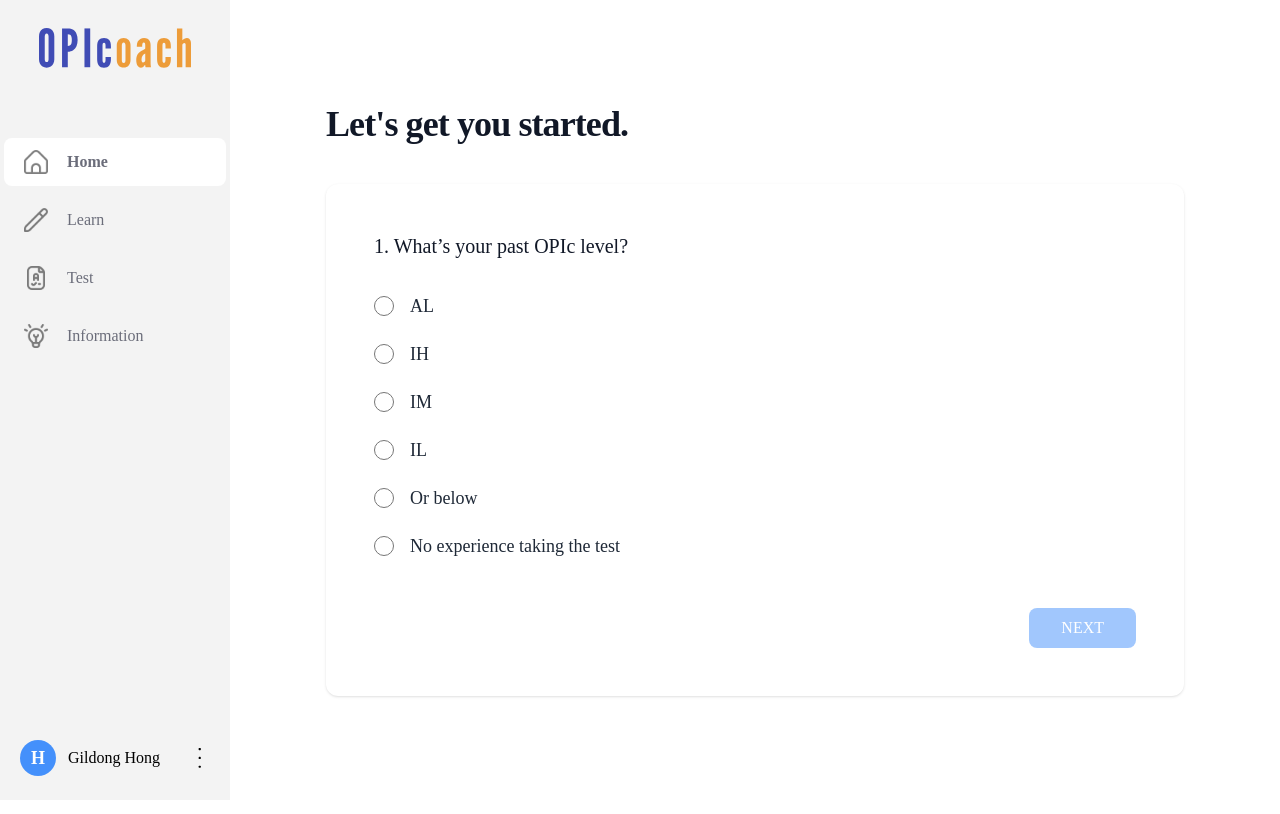
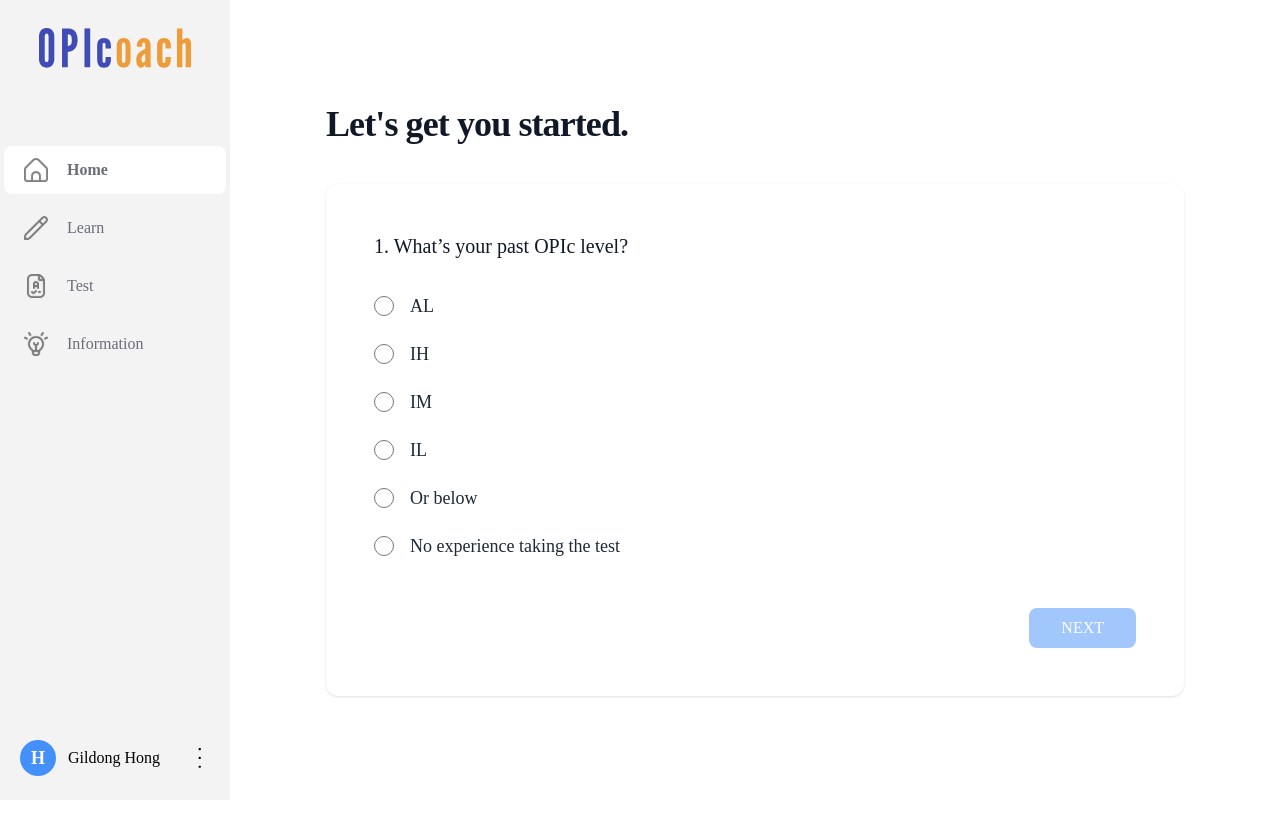
Before and after one commit to OPICoach/OPICoach, a React (Vite) app in the folder frontend/: page / in a window 1280 px wide. Shown: the top 814 px of the page. Built offline with nearby package versions, Linux system fonts and the light colour scheme; a web font is replaced by a local one.

Commit message:
fix(fe):fix sidebar margin

```diff
--- a/frontend/src/components/SideBar.jsx
+++ b/frontend/src/components/SideBar.jsx
@@ -36,7 +36,7 @@ const SideBar = ({ userName }) => {
         <img src={sidebarLogo} alt="OPICoach Logo" className="h-10" />
       </div>
       {/* 메뉴 */}
-      <nav className="flex-1 mt-8 mx-1 ">
+      <nav className="flex-1 mt-10 mx-1 ">
         {menus.map((menu) => {
           const isActive = location.pathname === menu.path;
           return (
```
